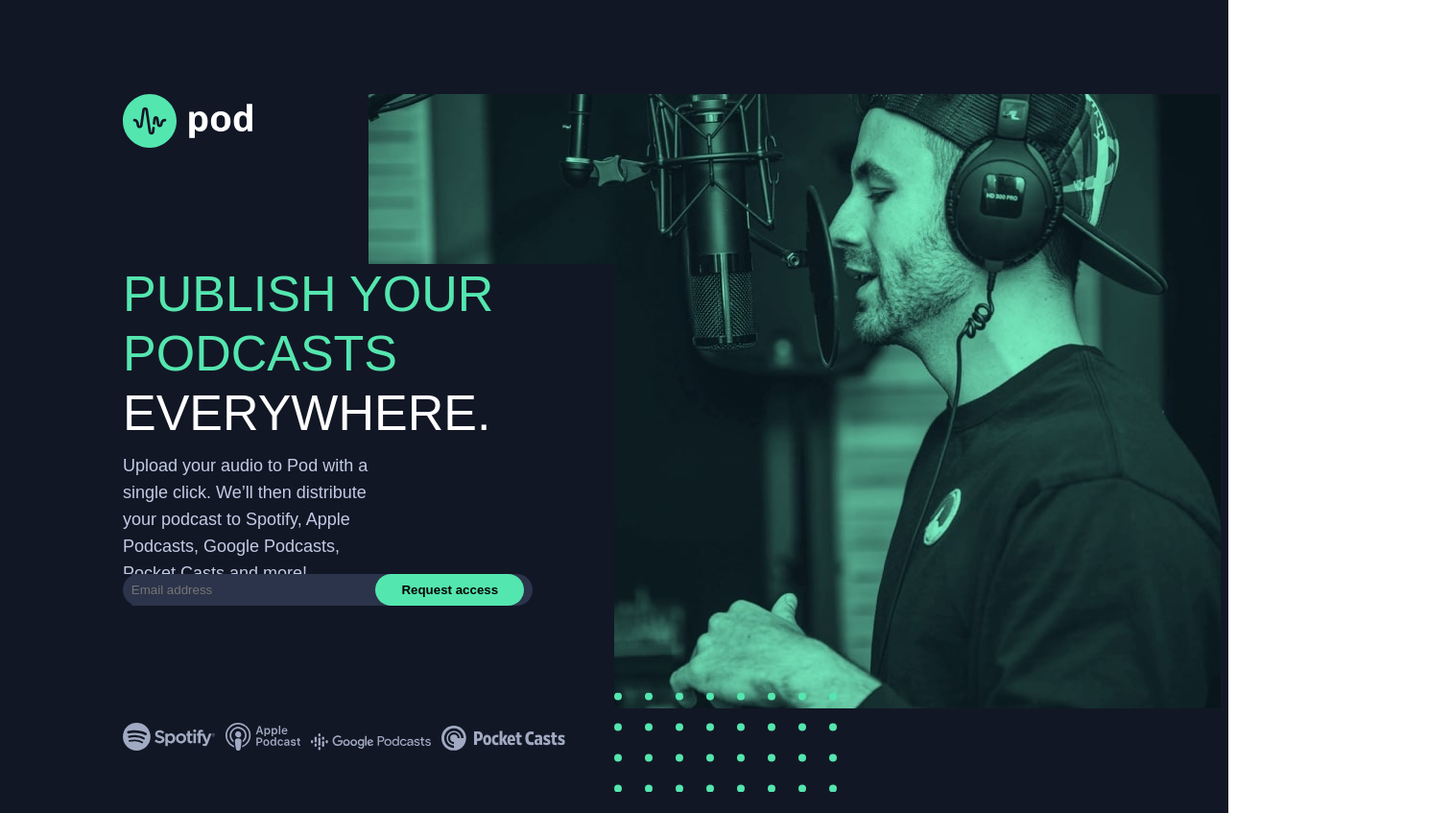
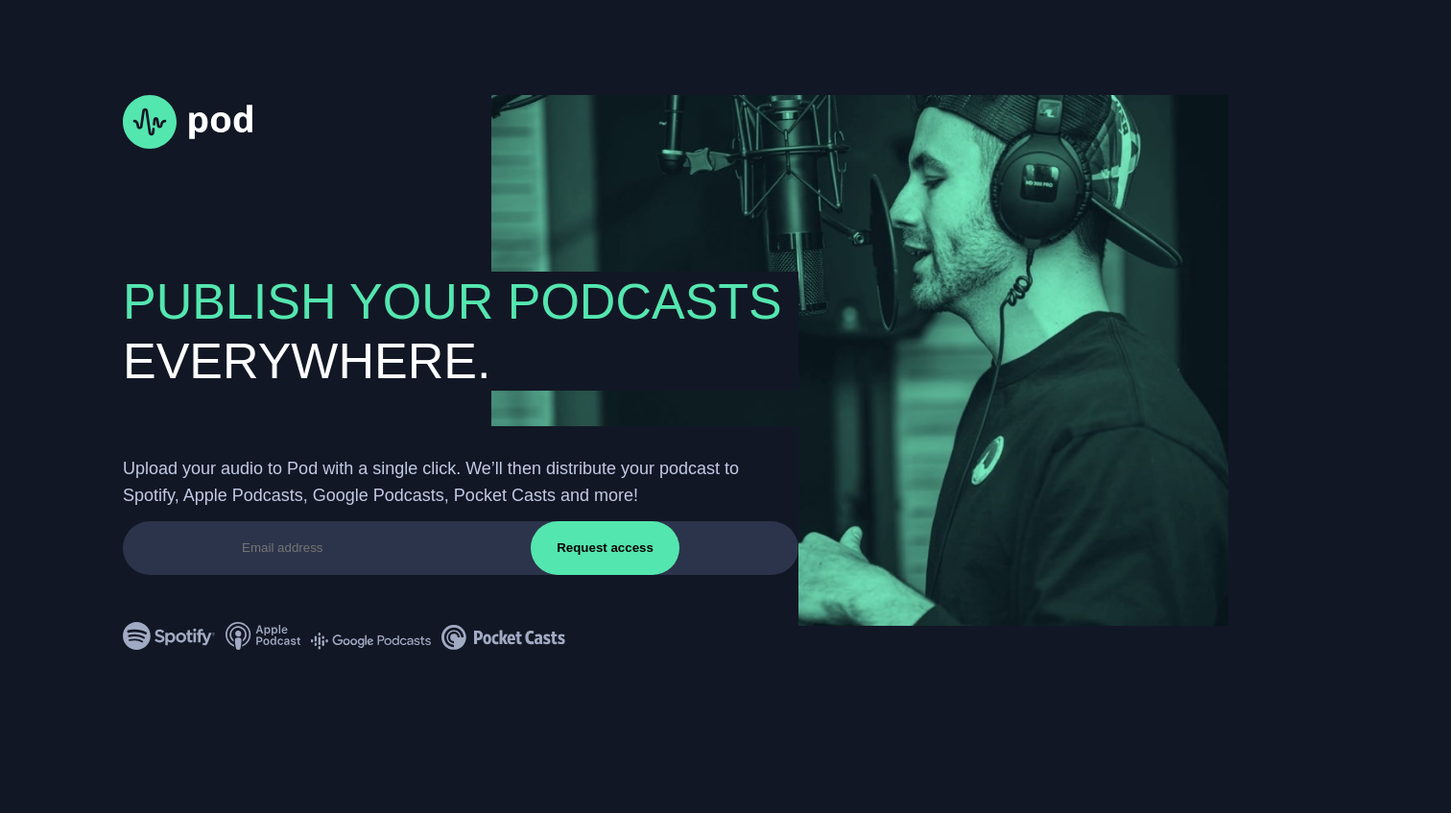
Before and after one commit to vanjavelickov/landing-page, a plain HTML site: page index.html in a window 1280 px wide. Shown: the top 847 px of the page at 96% size, 1512 px wide, since content can reach past the window. Drawn offline with Linux system fonts and the light colour scheme; a web font is replaced by a local one.

Commit message:
edit preview

```diff
--- a/index.html
+++ b/index.html
@@ -4,11 +4,9 @@
 <head>
     <meta charset="utf-8" name="viewport" content="width=device-width, initial-scale=1.0">
     <link rel="preconnect" href="https://fonts.googleapis.com">
-    <link rel="preconnect" href="https://fonts.gstatic.com" crossorigin>
     <link
         href="https://fonts.googleapis.com/css2?family=Chivo:ital,wght@0,300;0,400;0,700;0,900;1,300;1,400;1,700;1,900&display=swap"
         rel="stylesheet">
-
     <link rel="icon" type="image/jpg" href="assets/favicon-32x32.png" />
     <title>Quantox</title>
     <link rel="stylesheet" href="styles.css">
@@ -23,8 +21,8 @@
             <img src="assets/desktop/image-host.jpg" alt="Host" />
         </div>
         <div class="item-4">
-            <span class="secondary-color title-font">Publish your podcasts <span class="white-color">everywhere.</span>
-            </span>
+            <div class="secondary-color title-font">Publish your podcasts <span class="white-color">everywhere.</span>
+            </div>
         </div>
         <div class="item-5">
             <div class="grey-color body-font">
@@ -34,7 +32,8 @@
         </div>
         <div class="item-6">
             <div class="input-with-button dark-grey-color">
-                <input id="email" class="input-style-class" name="email" type="email" placeholder="Email address" required>
+                <input id="email" class="input-style-class" name="email" type="email" placeholder="Email address"
+                    required>
                 <button class="btn-primary" type="button" onclick="checkEmail()" id="request">Request access</button>
             </div>
             <div>
--- a/styles.css
+++ b/styles.css
@@ -3,6 +3,7 @@
     font-family: 'Chivo Light', sans-serif;
     margin: 0;
     padding: 0;
+    background-color: #121725;
 }
 
 .white-color {
@@ -44,8 +45,8 @@
 .btn-primary {
     background: #54E6AF;
     border-radius: 28px;
-    padding-top: 9px;
-    padding-bottom: 9px;
+    padding-top: 14px;
+    padding-bottom: 14px;
     padding-left: 27px;
     padding-right: 27px;
     color: black;
@@ -60,83 +61,87 @@
 }
 
 .container {
-    background-color: #121725;
     display: grid;
     color: black;
-    grid-template-rows: 10% 10% 8% 20% 13% 15% 10% 10%;
-    grid-template-columns: 10% 20% 20% 40% 10%;
     font-size: 40px;
-    overflow: hidden;
-}
-
-.item-2,
-.item-4 {
-    grid-column: 2 / 4;
-}
-
-.item-2,
-.item-5 {
-    grid-column: 2 / 3;
-}
-
-.item-2,
-.item-6 {
-    grid-column: 2 / 4;
-}
-
-.item-2,
-.item-7 {
-    grid-column: 2 / 4;
+    grid-template-rows: 10% 10% 5% 20% 10% 10% 15% 20%;
+    grid-template-columns: 10% 30% 25% 35%;
+    /* grid-template-areas:
+        " . . . ."
+        ". logo host host"
+        ". . host host"
+        ". title title host"
+        ". desc desc host"
+        ". inp inp host"
+        ". icons icons host"
+        ". . . host"
+    ; */
 }
 
 .item-2,
 .item-3 {
-    grid-column: 5 / 4;
+    grid-column: 4 / 5;
 }
 
 .item-1 {
+    grid-area: logo;
     grid-area: 2 / 2 / 3 / 3;
 }
 
-.item-2 {
-    grid-area: 2 / 3 / 4 / 5;
+.item-4 {
+    grid-area: title;
+    z-index: 1;
+    grid-row: 4 / 5;
+    grid-column: 2 / 4;
+    /* place-self: end stretch; */
+    /* padding-top: 30px; */
+    align-self: center;
 }
 
-.item-3 {
-    transform: translateY(-25%);
-    grid-row: 7 / 8;
+.item-2 {
+    /* background-image: url("assets/desktop/image-host.jpg"); */
+    /* background-size: cover; */
+    grid-area: host;
+    grid-area: 2 / 3 / -6 / 5;
+    position: relative;
+    /* grid-row: 2 / 4; */
 }
 
-.item-4 {
-    background-color: #121725;
-    grid-row: 4 / -4;
-}
+
 
 .item-5 {
-    background-color: #121725;
+    z-index: 1;
+
+    grid-area: desc;
     grid-row: 5 / -5;
-    justify-content: start;
+    grid-column: 2 / 4;
+    padding-top: 30px;
+    justify-self: start;
+    /* align-self: end; */
     word-wrap: normal;
-
 }
 
 .item-6 {
-    background-color: #121725;
+    z-index: 1;
+    grid-area: inp;
     grid-row: 6 / -4;
+    grid-column: 2 / 4;
 }
 
 .item-7 {
-    background-color: #121725;
+    z-index: 1;
+    grid-area: icons;
     grid-row: 7 / -3;
+    grid-column: 2 / 4;
+
 }
 
 .input-with-button {
     background-color: #2C344B;
-    width: 427px;
+    height: 56px;
     border-radius: 28px;
     display: flex;
-    justify-content: space-around;
-    gap: 60px;
+    justify-content: space-evenly;
 }
 
 .input-style-class {
@@ -156,3 +161,12 @@ input:focus {
     font-size: 12px;
     font-weight: bold;
 }
+
+.item-3 {
+    grid-area: dots;
+    /* grid-row: 7 / -3; */
+}
+
+.item-2>img {
+    width: 100%;
+}
```
